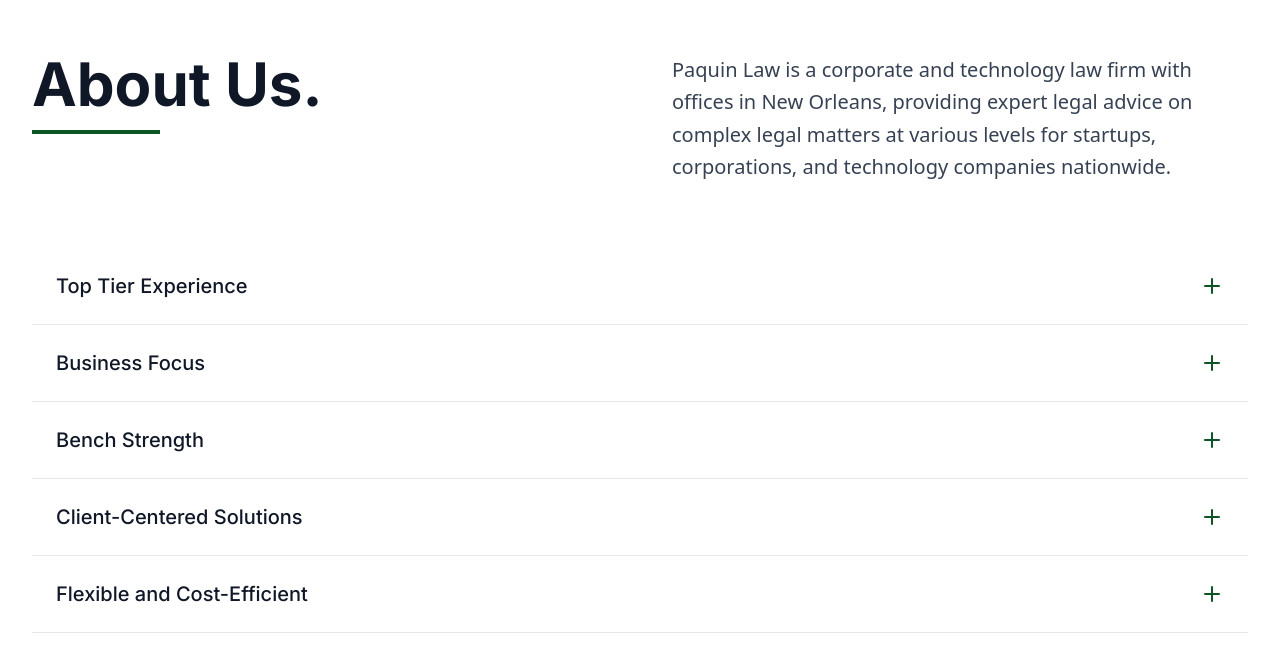
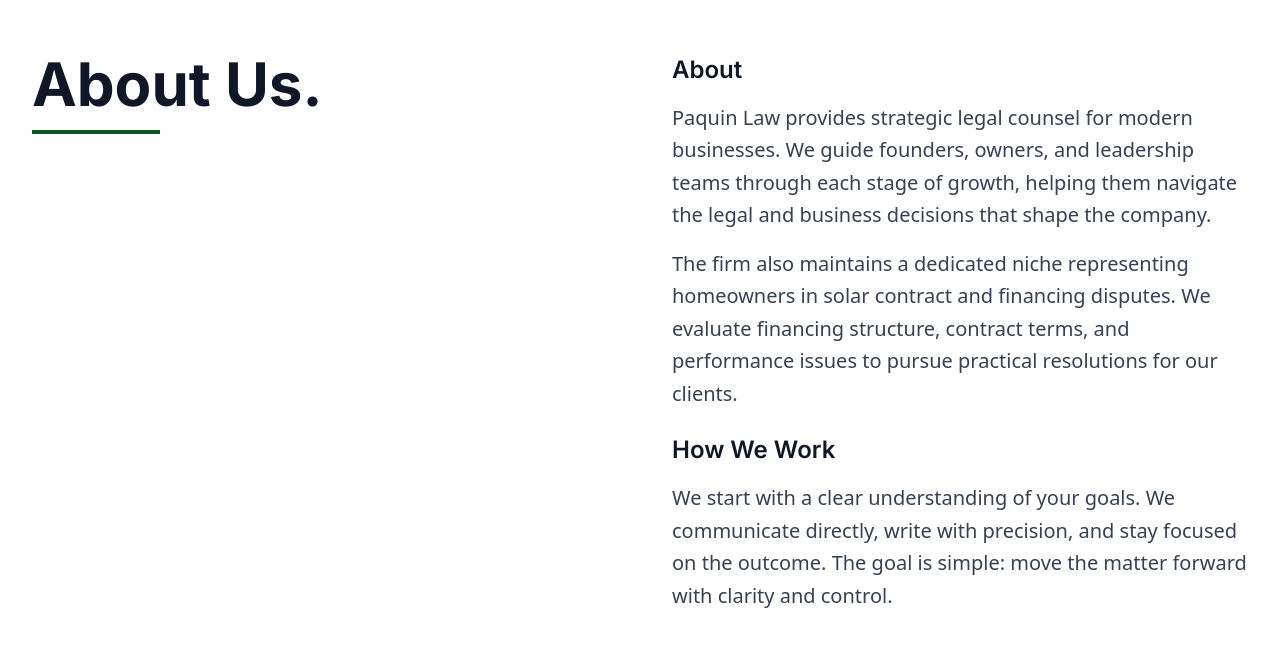
Before and after one commit to henrypaq/paquin-law-website, a Next.js app: page / in a window 1280 px wide. Shown: the part 1792-2464 px from the top of the page. Built offline with nearby package versions, Linux system fonts and the light colour scheme.

Commit message:
Remove dropdown list from About section and update content

```diff
--- a/components/About.tsx
+++ b/components/About.tsx
@@ -1,35 +1,10 @@
 "use client";
 
 import { useEffect, useRef, useState } from "react";
-import { Plus, Minus } from "lucide-react";
 import { motion } from "framer-motion";
-
-const aboutItems = [
-  {
-    title: "Top Tier Experience",
-    description: "Our team brings decades of combined experience in corporate law, technology transactions, and business formation, ensuring you receive expert guidance at every step."
-  },
-  {
-    title: "Business Focus",
-    description: "We understand the unique challenges facing modern businesses and provide practical, business-oriented legal solutions that support your growth and success."
-  },
-  {
-    title: "Bench Strength",
-    description: "With deep expertise across multiple practice areas, we can handle complex matters that require specialized knowledge and comprehensive legal support."
-  },
-  {
-    title: "Client-Centered Solutions",
-    description: "Every legal strategy is tailored to your specific needs, goals, and circumstances, ensuring solutions that work for your business."
-  },
-  {
-    title: "Flexible and Cost-Efficient",
-    description: "We offer flexible engagement models and transparent pricing to provide high-quality legal services that fit your budget and business model."
-  }
-];
 
 const About = () => {
   const [isVisible, setIsVisible] = useState(false);
-  const [expandedItems, setExpandedItems] = useState<number[]>([]);
   const sectionRef = useRef<HTMLElement>(null);
 
   useEffect(() => {
@@ -53,14 +28,6 @@
     };
   }, []);
 
-  const toggleExpanded = (index: number) => {
-    setExpandedItems(prev =>
-      prev.includes(index)
-        ? prev.filter(item => item !== index)
-        : [...prev, index]
-    );
-  };
-
   return (
     <section
       id="about"
@@ -68,7 +35,7 @@
       className="py-20 md:py-32 bg-white"
     >
       <div className="max-w-7xl mx-auto px-4 sm:px-6 lg:px-8">
-        <div className="grid grid-cols-1 lg:grid-cols-2 gap-16 items-start mb-16">
+        <div className="grid grid-cols-1 lg:grid-cols-2 gap-16 items-start">
           {/* Left Column - Heading */}
           <motion.div
             initial={{ opacity: 0, y: 30 }}
@@ -88,55 +55,31 @@
             whileInView={{ opacity: 1, y: 0 }}
             viewport={{ once: false, margin: "-100px" }}
             transition={{ duration: 0.6, ease: "easeOut", delay: 0.2 }}
+            className="space-y-6"
           >
-            <p className="text-lg md:text-xl text-gray-700 leading-relaxed">
-              Paquin Law is a corporate and technology law firm with offices in New Orleans, providing expert legal advice on complex legal matters at various levels for startups, corporations, and technology companies nationwide.
-            </p>
+            <div>
+              <h3 className="text-2xl font-inter font-semibold text-gray-900 mb-4">
+                About
+              </h3>
+              <div className="space-y-4 text-lg md:text-xl text-gray-700 leading-relaxed">
+                <p>
+                  Paquin Law provides strategic legal counsel for modern businesses. We guide founders, owners, and leadership teams through each stage of growth, helping them navigate the legal and business decisions that shape the company.
+                </p>
+                <p>
+                  The firm also maintains a dedicated niche representing homeowners in solar contract and financing disputes. We evaluate financing structure, contract terms, and performance issues to pursue practical resolutions for our clients.
+                </p>
+              </div>
+            </div>
+
+            <div>
+              <h3 className="text-2xl font-inter font-semibold text-gray-900 mb-4">
+                How We Work
+              </h3>
+              <p className="text-lg md:text-xl text-gray-700 leading-relaxed">
+                We start with a clear understanding of your goals. We communicate directly, write with precision, and stay focused on the outcome. The goal is simple: move the matter forward with clarity and control.
+              </p>
+            </div>
           </motion.div>
-        </div>
-
-        {/* Expandable Items */}
-        <div className="space-y-0">
-          {aboutItems.map((item, index) => (
-            <motion.div
-              key={index}
-              initial={{ opacity: 0, y: 20 }}
-              whileInView={{ opacity: 1, y: 0 }}
-              viewport={{ once: false, margin: "-50px" }}
-              transition={{
-                duration: 0.5,
-                ease: "easeOut",
-                delay: index * 0.1,
-              }}
-            >
-              <div className="border-b border-gray-200">
-                <button
-                  onClick={() => toggleExpanded(index)}
-                  className="w-full flex items-center justify-between text-left hover:bg-primary transition-colors duration-200 p-6 group"
-                >
-                  <span className="text-xl font-inter font-medium text-gray-900 group-hover:text-white transition-colors duration-200">
-                    {item.title}
-                  </span>
-                  <div className="text-primary group-hover:text-white transition-colors duration-200">
-                    {expandedItems.includes(index) ? (
-                      <Minus className="h-6 w-6" />
-                    ) : (
-                      <Plus className="h-6 w-6" />
-                    )}
-                  </div>
-                </button>
-                <div className={`overflow-hidden transition-all duration-300 ease-in-out ${
-                  expandedItems.includes(index) ? 'max-h-96 opacity-100' : 'max-h-0 opacity-0'
-                }`}>
-                  <div className="p-6 bg-white">
-                    <p className="text-gray-600 leading-relaxed">
-                      {item.description}
-                    </p>
-                  </div>
-                </div>
-              </div>
-            </motion.div>
-          ))}
         </div>
       </div>
     </section>
```
